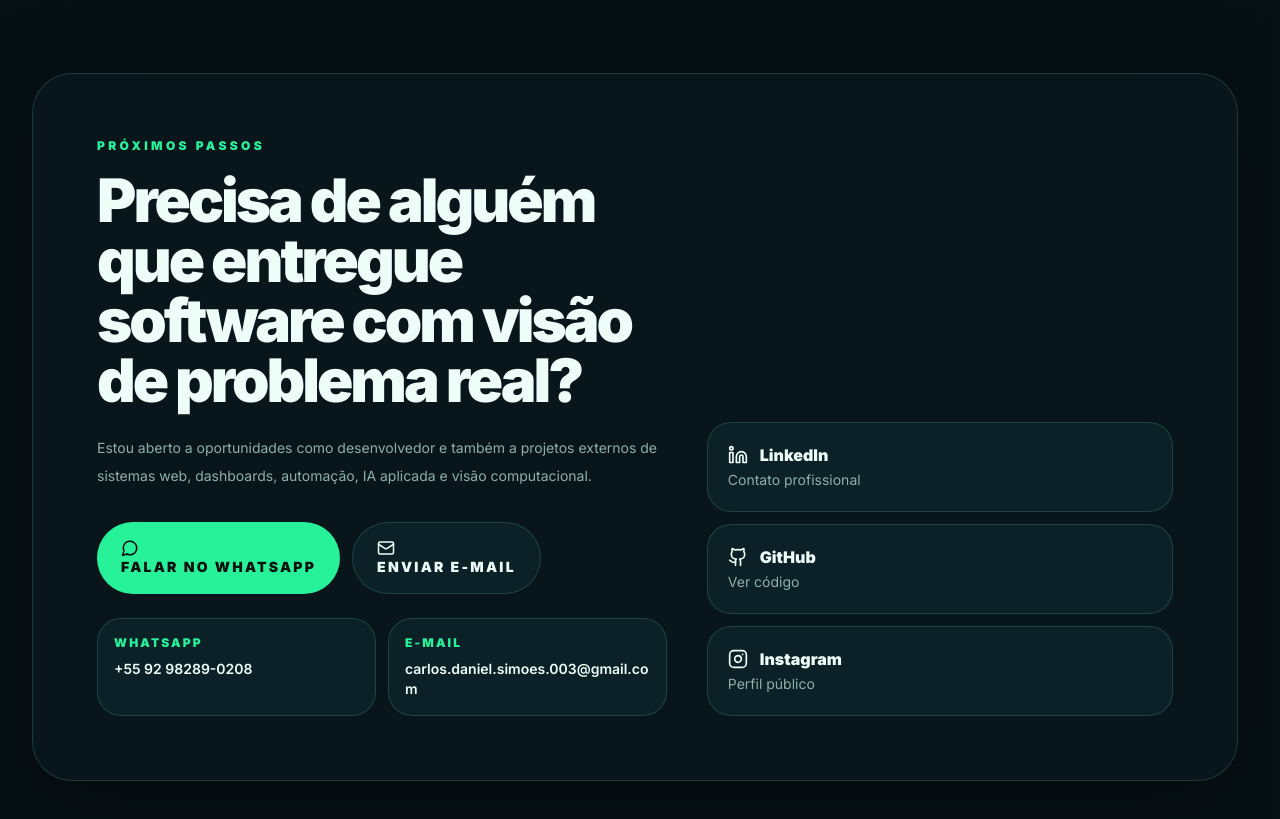
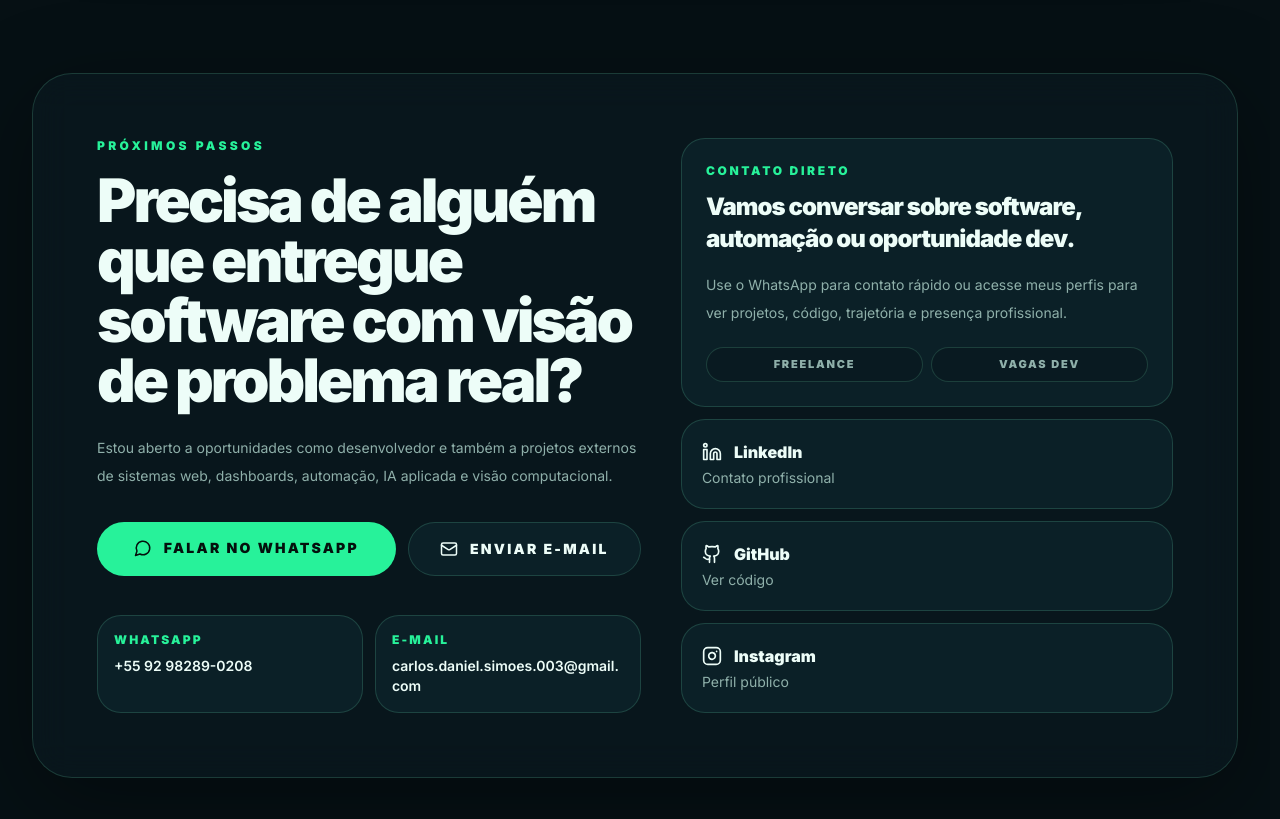
Before and after one commit to carlosdaniel003/Portf-lio, a Next.js app: page / in a window 1280 px wide. Shown: the part 6660-7479 px from the top of the page. Built offline with nearby package versions, Linux system fonts and the light colour scheme.

Commit message:
Feat: Agora vou ajustar a construção dos blocos na landing page

```diff
--- a/src/app/page.tsx
+++ b/src/app/page.tsx
@@ -1,3 +1,4 @@
+// src\app\page.tsx
 import AboutMe from "@/components/sections/AboutMe";
 import CaseStudies from "@/components/sections/CaseStudies";
 import Contact from "@/components/sections/Contact";
--- a/src/components/sections/Contact.tsx
+++ b/src/components/sections/Contact.tsx
@@ -1,4 +1,3 @@
-// src\components\sections\Contact.tsx
 import TiltCard from "@/components/ui/TiltCard";
 import { Github, Instagram, Linkedin, Mail, MessageCircle } from "lucide-react";
 
@@ -13,7 +12,8 @@ export default function Contact() {
     <section id="contato" className="relative py-24">
       <div className="portfolio-container">
         <div className="glass-card overflow-hidden rounded-[2.5rem] p-8 sm:p-12 lg:p-16">
-          <div className="grid gap-10 lg:grid-cols-[1.1fr_0.9fr] lg:items-end">
+          <div className="grid gap-10 lg:grid-cols-[1.05fr_0.95fr] lg:items-stretch">
+            <div className="flex flex-col justify-between">
               <div>
                 <p className="mb-4 text-xs font-black uppercase tracking-[0.28em] text-[color:var(--accent)]">
                   Próximos passos
@@ -28,28 +28,33 @@ export default function Contact() {
                   dashboards, automação, IA aplicada e visão computacional.
                 </p>
 
-              <div className="mt-8 flex flex-col gap-3 sm:flex-row">
+                <div className="mt-8 grid gap-3 sm:grid-cols-[1fr_0.78fr]">
                   <TiltCard
                     as="a"
                     href={whatsappUrl}
                     target="_blank"
                     rel="noreferrer"
                     intensity="subtle"
-                  className="inline-flex items-center justify-center gap-3 rounded-full bg-[color:var(--accent)] px-6 py-4 text-sm font-black uppercase tracking-[0.16em] text-[#04110d] transition hover:shadow-[0_18px_50px_color-mix(in_srgb,var(--accent)_28%,transparent)]"
+                    className="rounded-full bg-[color:var(--accent)] px-6 py-4 text-sm font-black uppercase tracking-[0.16em] text-[#04110d] transition hover:shadow-[0_18px_50px_color-mix(in_srgb,var(--accent)_28%,transparent)]"
                   >
+                    <span className="flex items-center justify-center gap-3">
                       <MessageCircle size={18} />
                       Falar no WhatsApp
+                    </span>
                   </TiltCard>
 
                   <TiltCard
                     as="a"
                     href={emailUrl}
                     intensity="subtle"
-                  className="inline-flex items-center justify-center gap-3 rounded-full border border-[color:var(--line)] bg-[color:var(--panel-strong)] px-6 py-4 text-sm font-black uppercase tracking-[0.16em] text-[color:var(--text)] transition hover:border-[color:var(--accent)]"
+                    className="rounded-full border border-[color:var(--line)] bg-[color:var(--panel-strong)] px-6 py-4 text-sm font-black uppercase tracking-[0.16em] text-[color:var(--text)] transition hover:border-[color:var(--accent)]"
                   >
+                    <span className="flex items-center justify-center gap-3">
                       <Mail size={18} />
                       Enviar e-mail
+                    </span>
                   </TiltCard>
+                </div>
               </div>
 
               <div className="mt-6 grid gap-3 text-sm text-[color:var(--muted)] sm:grid-cols-2">
@@ -83,17 +88,52 @@ export default function Contact() {
 
             <div className="grid gap-3">
               <TiltCard
+                as="div"
+                intensity="subtle"
+                className="rounded-3xl border border-[color:var(--line)] bg-[color:var(--panel-strong)] p-6"
+              >
+                <p className="text-xs font-black uppercase tracking-[0.22em] text-[color:var(--accent)]">
+                  Contato direto
+                </p>
+
+                <h3 className="mt-3 text-2xl font-black tracking-[-0.04em] text-[color:var(--text)]">
+                  Vamos conversar sobre software, automação ou oportunidade dev.
+                </h3>
+
+                <p className="mt-4 text-sm leading-7 text-[color:var(--muted)]">
+                  Use o WhatsApp para contato rápido ou acesse meus perfis para ver projetos,
+                  código, trajetória e presença profissional.
+                </p>
+
+                <div className="mt-5 grid gap-2 sm:grid-cols-2">
+                  <span className="rounded-full border border-[color:var(--line)] bg-[color:var(--panel)] px-4 py-2 text-center text-[11px] font-black uppercase tracking-[0.16em] text-[color:var(--muted)]">
+                    Freelance
+                  </span>
+
+                  <span className="rounded-full border border-[color:var(--line)] bg-[color:var(--panel)] px-4 py-2 text-center text-[11px] font-black uppercase tracking-[0.16em] text-[color:var(--muted)]">
+                    Vagas Dev
+                  </span>
+                </div>
+              </TiltCard>
+
+              <TiltCard
                 as="a"
                 href="https://www.linkedin.com/in/carlosdaniel003"
                 target="_blank"
                 rel="noreferrer"
                 intensity="subtle"
-                className="group flex items-center justify-between rounded-3xl border border-[color:var(--line)] bg-[color:var(--panel-strong)] p-5 transition hover:border-[color:var(--accent)]"
+                className="group rounded-3xl border border-[color:var(--line)] bg-[color:var(--panel-strong)] p-5 transition hover:border-[color:var(--accent)]"
               >
+                <span className="flex w-full items-center justify-between gap-4">
+                  <span>
                     <span className="flex items-center gap-3 font-black text-[color:var(--text)]">
                       <Linkedin size={20} /> LinkedIn
                     </span>
-                <span className="text-sm text-[color:var(--muted)]">Contato profissional</span>
+                    <span className="mt-1 block text-sm text-[color:var(--muted)]">
+                      Contato profissional
+                    </span>
+                  </span>
+                </span>
               </TiltCard>
 
               <TiltCard
@@ -102,12 +142,18 @@ export default function Contact() {
                 target="_blank"
                 rel="noreferrer"
                 intensity="subtle"
-                className="group flex items-center justify-between rounded-3xl border border-[color:var(--line)] bg-[color:var(--panel-strong)] p-5 transition hover:border-[color:var(--accent)]"
+                className="group rounded-3xl border border-[color:var(--line)] bg-[color:var(--panel-strong)] p-5 transition hover:border-[color:var(--accent)]"
               >
+                <span className="flex w-full items-center justify-between gap-4">
+                  <span>
                     <span className="flex items-center gap-3 font-black text-[color:var(--text)]">
                       <Github size={20} /> GitHub
                     </span>
-                <span className="text-sm text-[color:var(--muted)]">Ver código</span>
+                    <span className="mt-1 block text-sm text-[color:var(--muted)]">
+                      Ver código
+                    </span>
+                  </span>
+                </span>
               </TiltCard>
 
               <TiltCard
@@ -116,12 +162,18 @@ export default function Contact() {
                 target="_blank"
                 rel="noreferrer"
                 intensity="subtle"
-                className="group flex items-center justify-between rounded-3xl border border-[color:var(--line)] bg-[color:var(--panel-strong)] p-5 transition hover:border-[color:var(--accent)]"
+                className="group rounded-3xl border border-[color:var(--line)] bg-[color:var(--panel-strong)] p-5 transition hover:border-[color:var(--accent)]"
               >
+                <span className="flex w-full items-center justify-between gap-4">
+                  <span>
                     <span className="flex items-center gap-3 font-black text-[color:var(--text)]">
                       <Instagram size={20} /> Instagram
                     </span>
-                <span className="text-sm text-[color:var(--muted)]">Perfil público</span>
+                    <span className="mt-1 block text-sm text-[color:var(--muted)]">
+                      Perfil público
+                    </span>
+                  </span>
+                </span>
               </TiltCard>
             </div>
           </div>
--- a/src/components/ui/InteractiveBackground.tsx
+++ b/src/components/ui/InteractiveBackground.tsx
@@ -1,3 +1,4 @@
+// src\components\ui\InteractiveBackground.tsx
 "use client";
 
 import { motion, useMotionTemplate, useMotionValue, useSpring } from "framer-motion";
--- a/src/components/ui/Loader.tsx
+++ b/src/components/ui/Loader.tsx
@@ -3,12 +3,40 @@
 import { AnimatePresence, motion } from "framer-motion";
 import { useEffect, useState } from "react";
 
+const bootSteps = [
+  "Mapeando operação real",
+  "Ativando núcleo neural",
+  "Carregando projetos",
+  "Preparando interface",
+];
+
+const nodes = [
+  { label: "DEV", x: "50%", y: "12%", delay: 0.1 },
+  { label: "IA", x: "82%", y: "35%", delay: 0.22 },
+  { label: "CV", x: "72%", y: "78%", delay: 0.34 },
+  { label: "DB", x: "28%", y: "78%", delay: 0.46 },
+  { label: "HW", x: "18%", y: "35%", delay: 0.58 },
+];
+
 export default function Loader() {
   const [isLoading, setIsLoading] = useState(true);
+  const [currentStep, setCurrentStep] = useState(0);
 
   useEffect(() => {
-    const timer = setTimeout(() => setIsLoading(false), 1100);
-    return () => clearTimeout(timer);
+    const stepTimers = bootSteps.map((_, index) =>
+      setTimeout(() => {
+        setCurrentStep(index);
+      }, index * 360)
+    );
+
+    const finishTimer = setTimeout(() => {
+      setIsLoading(false);
+    }, 1750);
+
+    return () => {
+      stepTimers.forEach((timer) => clearTimeout(timer));
+      clearTimeout(finishTimer);
+    };
   }, []);
 
   return (
@@ -16,24 +44,140 @@ export default function Loader() {
       {isLoading && (
         <motion.div
           key="loader"
-          className="fixed inset-0 z-[999] flex items-center justify-center overflow-hidden bg-[color:var(--bg)]"
-          exit={{ opacity: 0, y: -24 }}
-          transition={{ duration: 0.45, ease: "easeInOut" }}
+          className="fixed inset-0 z-[99999] flex items-center justify-center overflow-hidden bg-[color:var(--bg)] text-[color:var(--text)]"
+          initial={{ opacity: 1 }}
+          exit={{ opacity: 0 }}
+          transition={{ duration: 0.55, ease: "easeInOut" }}
         >
+          <div className="soft-grid absolute inset-0 opacity-40" />
+
           <motion.div
-            initial={{ scaleX: 1 }}
-            exit={{ scaleX: 0 }}
-            transition={{ duration: 0.55, ease: [0.85, 0, 0.15, 1] }}
-            className="absolute inset-0 origin-right bg-[color:var(--accent)]"
+            aria-hidden
+            className="absolute left-1/2 top-1/2 h-[34rem] w-[34rem] -translate-x-1/2 -translate-y-1/2 rounded-full bg-[color:var(--accent)]/10 blur-3xl"
+            animate={{
+              scale: [0.82, 1.08, 0.92],
+              opacity: [0.18, 0.42, 0.22],
+            }}
+            transition={{ duration: 1.7, ease: "easeInOut" }}
           />
+
           <motion.div
-            initial={{ opacity: 0, y: 16 }}
-            animate={{ opacity: 1, y: 0 }}
-            transition={{ duration: 0.45 }}
-            className="relative z-10 flex items-center gap-3 rounded-full border border-black/10 bg-black/20 px-6 py-3 text-sm font-black uppercase tracking-[0.22em] text-[#04110d] backdrop-blur-xl"
+            aria-hidden
+            className="absolute inset-x-0 top-0 h-40 bg-gradient-to-b from-[color:var(--accent)]/10 to-transparent"
+            initial={{ y: "-100%", opacity: 0 }}
+            animate={{ y: ["-100%", "320%", "760%"], opacity: [0, 0.75, 0] }}
+            transition={{ duration: 1.55, ease: [0.7, 0, 0.2, 1] }}
+          />
+
+          <motion.div
+            initial={{ opacity: 0, scale: 0.92, y: 18 }}
+            animate={{ opacity: 1, scale: 1, y: 0 }}
+            exit={{ opacity: 0, scale: 0.96, y: -18 }}
+            transition={{ duration: 0.55, ease: "easeOut" }}
+            className="relative z-10 w-[min(92vw,520px)] overflow-hidden rounded-[2.2rem] border border-[color:var(--line)] bg-[color:var(--panel)] p-6 shadow-[0_24px_90px_var(--shadow)] backdrop-blur-2xl sm:p-8"
           >
-            <span className="h-2.5 w-2.5 rounded-full bg-[#04110d]" />
-            Inicializando Portfólio
+            <div className="pointer-events-none absolute inset-0 bg-[radial-gradient(circle_at_50%_40%,color-mix(in_srgb,var(--accent)_18%,transparent),transparent_48%)]" />
+
+            <div className="relative z-10">
+              <div className="mb-7 flex items-center justify-between gap-4">
+                <div>
+                  <p className="text-xs font-black uppercase tracking-[0.28em] text-[color:var(--accent)]">
+                    Portfolio OS
+                  </p>
+                  <h2 className="mt-2 text-2xl font-black tracking-[-0.04em] text-[color:var(--text)]">
+                    Inicializando sistemas inteligentes
+                  </h2>
+                </div>
+
+                <div className="relative grid h-12 w-12 shrink-0 place-items-center rounded-2xl border border-[color:var(--line)] bg-[color:var(--panel-strong)]">
+                  <motion.span
+                    className="absolute h-8 w-8 rounded-full border border-[color:var(--accent)]"
+                    animate={{ scale: [0.75, 1.55], opacity: [0.8, 0] }}
+                    transition={{ duration: 1.2, repeat: Infinity, ease: "easeOut" }}
+                  />
+                  <span className="relative h-2.5 w-2.5 rounded-full bg-[color:var(--accent)] shadow-[0_0_24px_var(--accent)]" />
+                </div>
+              </div>
+
+              <div className="relative mx-auto mb-7 aspect-square w-full max-w-[290px]">
+                <motion.div
+                  className="absolute inset-[24%] rounded-full border border-[color:var(--accent)]/45"
+                  animate={{ rotate: 360 }}
+                  transition={{ duration: 6, repeat: Infinity, ease: "linear" }}
+                />
+
+                <motion.div
+                  className="absolute inset-[16%] rounded-full border border-dashed border-[color:var(--line)]"
+                  animate={{ rotate: -360 }}
+                  transition={{ duration: 8, repeat: Infinity, ease: "linear" }}
+                />
+
+                <div className="absolute left-1/2 top-1/2 h-px w-[68%] -translate-x-1/2 -translate-y-1/2 bg-gradient-to-r from-transparent via-[color:var(--accent)]/60 to-transparent" />
+                <div className="absolute left-1/2 top-1/2 h-[68%] w-px -translate-x-1/2 -translate-y-1/2 bg-gradient-to-b from-transparent via-[color:var(--accent-2)]/50 to-transparent" />
+
+                <motion.div
+                  className="absolute left-1/2 top-1/2 grid h-24 w-24 -translate-x-1/2 -translate-y-1/2 place-items-center rounded-full bg-[color:var(--accent)]/20 shadow-[0_0_60px_color-mix(in_srgb,var(--accent)_45%,transparent)]"
+                  animate={{
+                    scale: [0.92, 1.08, 0.92],
+                    opacity: [0.82, 1, 0.82],
+                  }}
+                  transition={{ duration: 1.35, repeat: Infinity, ease: "easeInOut" }}
+                >
+                  <div className="grid h-14 w-14 place-items-center rounded-full border border-[color:var(--accent)] bg-[color:var(--bg)] text-sm font-black tracking-[0.22em] text-[color:var(--accent)]">
+                    CD
+                  </div>
+                </motion.div>
+
+                {nodes.map((node) => (
+                  <motion.div
+                    key={node.label}
+                    className="absolute grid h-12 w-12 -translate-x-1/2 -translate-y-1/2 place-items-center rounded-2xl border border-[color:var(--line)] bg-[color:var(--panel-strong)] text-[10px] font-black text-[color:var(--accent)] shadow-[0_0_26px_color-mix(in_srgb,var(--accent)_18%,transparent)]"
+                    style={{ left: node.x, top: node.y }}
+                    initial={{ opacity: 0, scale: 0.5 }}
+                    animate={{ opacity: 1, scale: [0.9, 1.08, 1] }}
+                    transition={{ duration: 0.45, delay: node.delay, ease: "easeOut" }}
+                  >
+                    <motion.span
+                      className="absolute h-7 w-7 rounded-full border border-[color:var(--accent)]"
+                      animate={{ scale: [0.8, 1.45], opacity: [0.55, 0] }}
+                      transition={{
+                        duration: 1.4,
+                        delay: node.delay,
+                        repeat: Infinity,
+                        ease: "easeOut",
+                      }}
+                    />
+                    <span className="relative">{node.label}</span>
+                  </motion.div>
+                ))}
+              </div>
+
+              <div className="rounded-2xl border border-[color:var(--line)] bg-[color:var(--panel-strong)] p-4">
+                <div className="mb-3 flex items-center justify-between gap-4">
+                  <p className="text-xs font-black uppercase tracking-[0.18em] text-[color:var(--muted)]">
+                    {bootSteps[currentStep]}
+                  </p>
+
+                  <motion.p
+                    key={currentStep}
+                    initial={{ opacity: 0, y: 6 }}
+                    animate={{ opacity: 1, y: 0 }}
+                    className="text-xs font-black text-[color:var(--accent)]"
+                  >
+                    0{currentStep + 1}/04
+                  </motion.p>
+                </div>
+
+                <div className="h-1.5 overflow-hidden rounded-full bg-[color:var(--bg)]">
+                  <motion.div
+                    className="h-full rounded-full bg-gradient-to-r from-[color:var(--accent)] to-[color:var(--accent-2)] shadow-[0_0_20px_var(--accent)]"
+                    initial={{ width: "0%" }}
+                    animate={{ width: "100%" }}
+                    transition={{ duration: 1.55, ease: [0.7, 0, 0.2, 1] }}
+                  />
+                </div>
+              </div>
+            </div>
           </motion.div>
         </motion.div>
       )}
```
Also changed, not shown: src/components/ui/ScrollReveal.tsx (added). Lines whose indentation alone changed are shown as unchanged.
